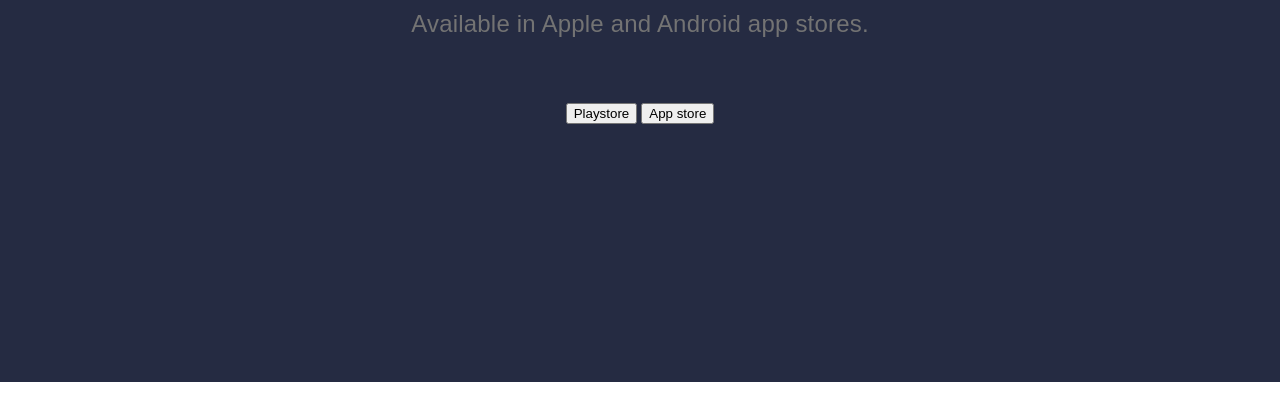
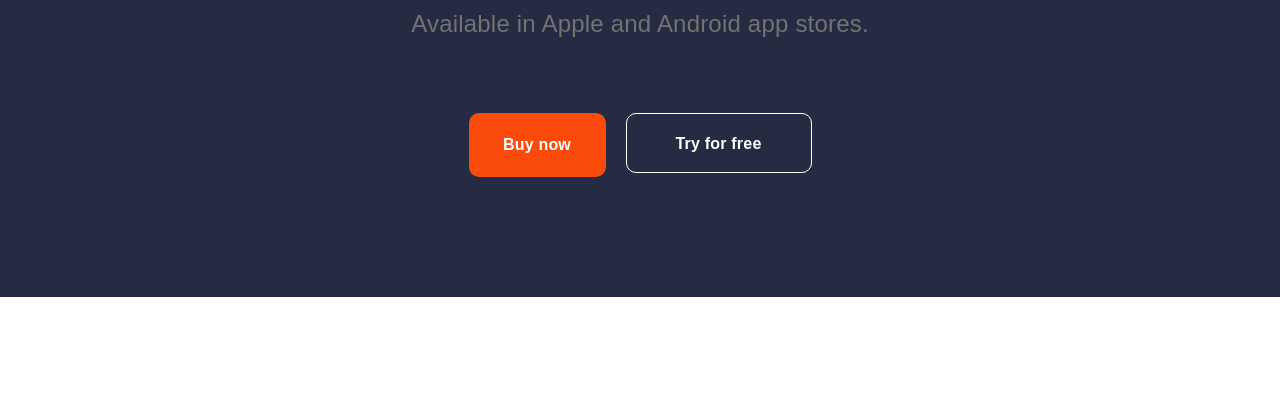
Before and after one commit to adysonbruno/food-delivery-mentoria, a plain HTML site: page index.html in a window 1280 px wide. Shown: the part 182-602 px from the top of the page. Drawn offline with Linux system fonts and the light colour scheme.

Commit message:
finalizado estilizaçao botoes

```diff
--- a/assests/css/style.css
+++ b/assests/css/style.css
@@ -236,7 +236,6 @@ main div.flex div.section-txt h4 {
 
 main div.flex.container6 {
     width: 100vw;
-    height: 564px;
     background-color: #252B42;
 }
 
@@ -248,5 +247,43 @@ main div.flex.container6 div.section-txt h2 {
 main div.flex.container6 div.section-txt h4 {
     padding: 0 30px;
     margin-bottom: 60px;
+}
 
+main div.flex.container6 div.section-buttons {
+    margin-bottom: 110px;
 }
+
+main div.flex.container6 div.section-buttons.hidden-desktop {
+    display: flex;
+    justify-content: center;
+    flex-wrap: wrap;
+}
+
+main div.flex.container6 div.section-buttons button {
+    font-family: 'Montserrat', sans-serif;
+    font-weight: bold;
+    font-size: 16px;
+    line-height: 28px;
+    letter-spacing: 0.2px;
+    border-radius: 10px;
+    margin: 10px;
+}
+
+main div.flex.container6 div.section-buttons button.first-button {
+    width: 137px;
+    height: 64px;
+    padding: 18px 31px;
+    color: #FFFFFF;
+    background: #FA4A0C;
+    border: none;
+}
+
+main div.flex.container6 div.section-buttons button.second-button {
+    padding: 16px 45px;
+    width: 186px;
+    height: 60px;
+    border: 1px solid #FFFFFF;
+    box-sizing: border-box;
+    color: #FFFFFF;
+    background: none;
+}
--- a/index.html
+++ b/index.html
@@ -154,11 +154,19 @@
                         Available on your favorite store. Start your premium experience now
                     </h4>
                 </div>
-                <div class="section-buttons">
-                    <button>
+                <div class="section-buttons hidden-desktop">
+                    <button class="first-button hidden-desktop">
+                        Buy now
+                    </button>
+                    <button class="second-button hidden-desktop">
+                        Try for free
+                    </button>
+                </div>
+                <div class="section-buttons hidden-mobile">
+                    <button class="first-button">
                         Playstore
                     </button>
-                    <button>
+                    <button class="second-button">
                         App store
                     </button>
                 </div>
```
